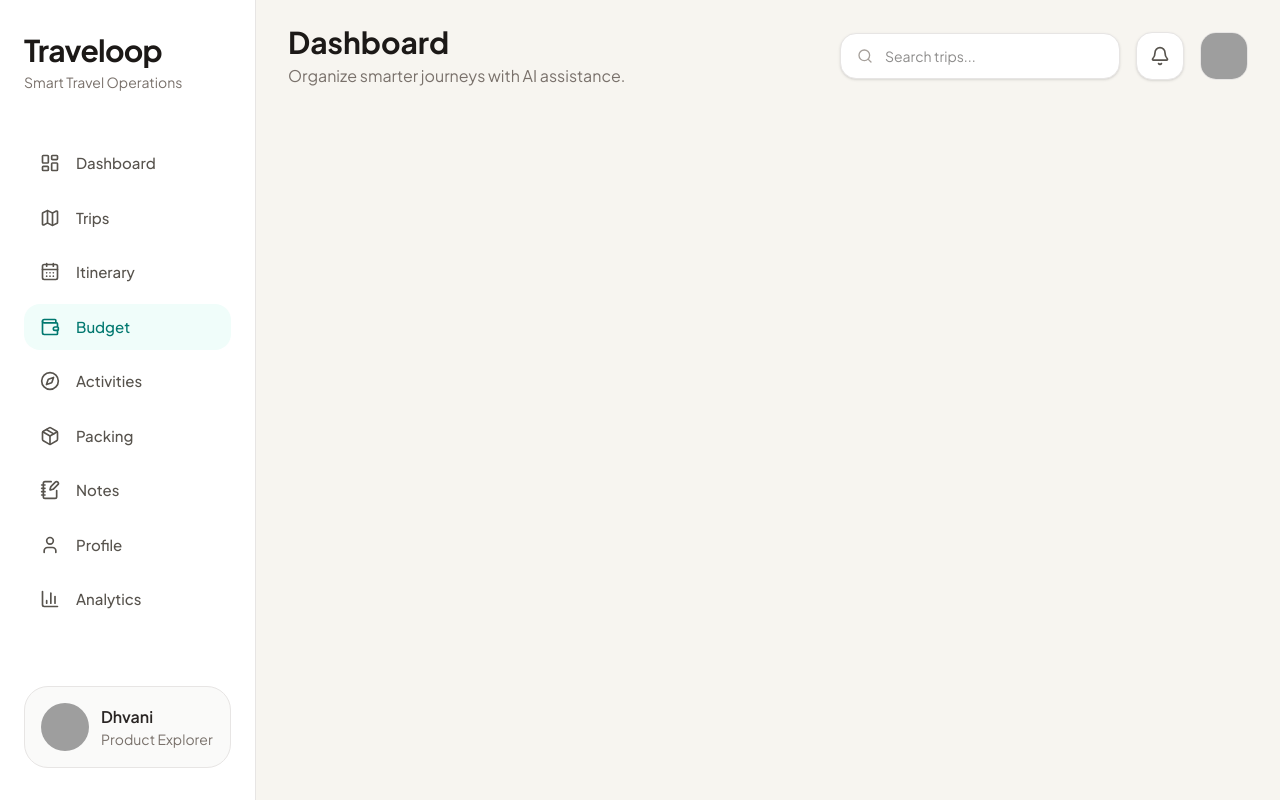
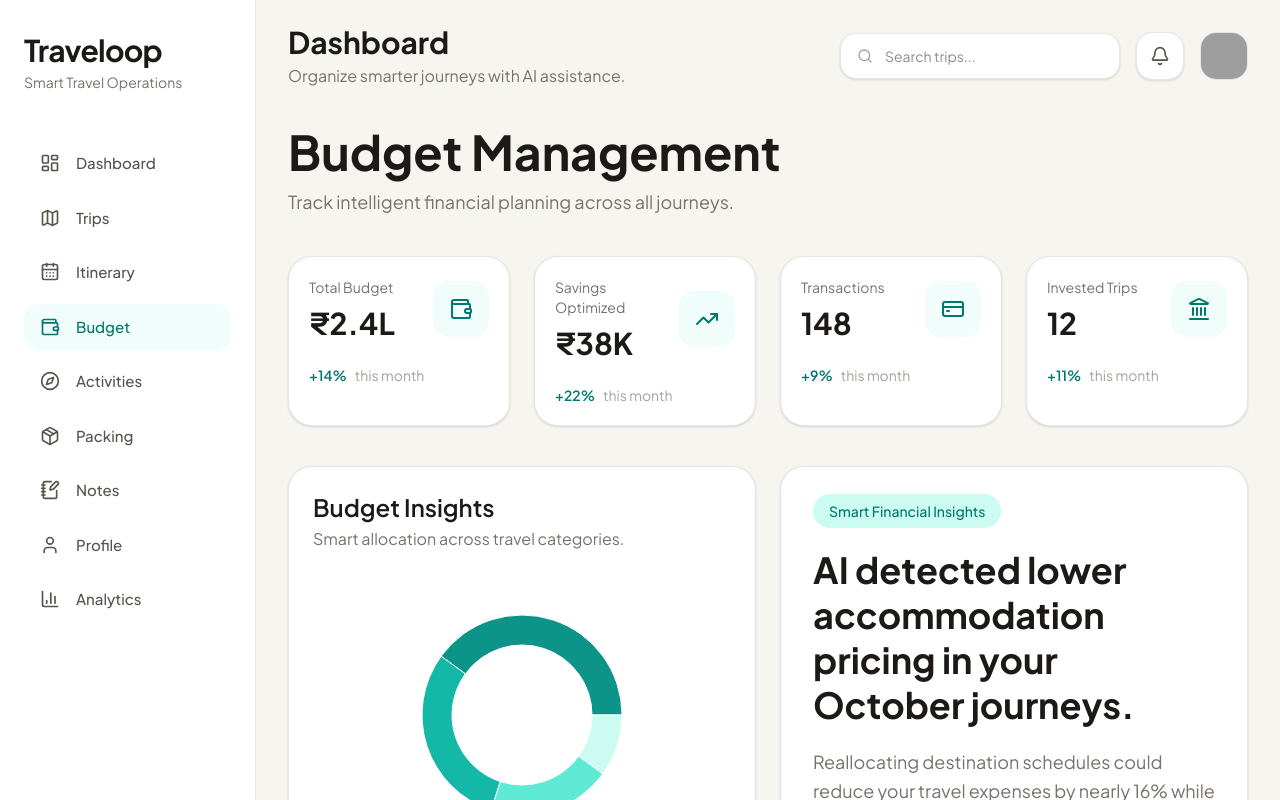
Before and after one commit to Swaggyop/odoo-traveloop-by-us, a React (Vite) app in the folder Frontend/: page /budget in a window 1280 px wide. Shown: the top 800 px of the page. Built offline with nearby package versions, Linux system fonts and the light colour scheme; grey boxes are pictures that could not be loaded.

Commit message:
Built intelligent budget analytics and financial insights page

```diff
--- /dev/null
+++ b/Frontend/src/pages/budget/BudgetPage.jsx
@@ -0,0 +1,93 @@
+import {
+  Wallet,
+  TrendingUp,
+  CreditCard,
+  Landmark,
+} from "lucide-react";
+
+import StatsCard from "../../components/cards/StatsCard";
+import BudgetAnalyticsCard from "../../components/cards/BudgetAnalyticsCard";
+
+function BudgetPage() {
+  return (
+    <div>
+
+      {/* Header */}
+      <div className="mb-10">
+
+        <h1 className="text-5xl font-bold text-stone-900">
+          Budget Management
+        </h1>
+
+        <p className="text-stone-500 mt-3 text-lg">
+          Track intelligent financial planning across all journeys.
+        </p>
+
+      </div>
+
+      {/* Stats */}
+      <section className="grid grid-cols-1 md:grid-cols-2 xl:grid-cols-4 gap-6 mb-10">
+
+        <StatsCard
+          title="Total Budget"
+          value="₹2.4L"
+          change="+14%"
+          icon={<Wallet className="text-teal-700" />}
+        />
+
+        <StatsCard
+          title="Savings Optimized"
+          value="₹38K"
+          change="+22%"
+          icon={<TrendingUp className="text-teal-700" />}
+        />
+
+        <StatsCard
+          title="Transactions"
+          value="148"
+          change="+9%"
+          icon={<CreditCard className="text-teal-700" />}
+        />
+
+        <StatsCard
+          title="Invested Trips"
+          value="12"
+          change="+11%"
+          icon={<Landmark className="text-teal-700" />}
+        />
+
+      </section>
+
+      {/* Analytics */}
+      <section className="grid grid-cols-1 xl:grid-cols-2 gap-6">
+
+        <BudgetAnalyticsCard />
+
+        {/* Smart Insights */}
+        <div className="bg-white border border-stone-200 rounded-3xl p-8 shadow-sm">
+
+          <span className="bg-teal-100 text-teal-700 px-4 py-2 rounded-full text-sm font-medium">
+            Smart Financial Insights
+          </span>
+
+          <h2 className="text-4xl font-bold text-stone-900 mt-6 leading-tight">
+            AI detected lower accommodation pricing in your October journeys.
+          </h2>
+
+          <p className="text-stone-500 mt-5 leading-relaxed text-lg">
+            Reallocating destination schedules could reduce your travel expenses by nearly 16% while maintaining itinerary quality.
+          </p>
+
+          <button className="mt-8 bg-teal-600 hover:bg-teal-700 text-white px-6 py-3 rounded-2xl font-medium transition">
+            Optimize Expenses
+          </button>
+
+        </div>
+
+      </section>
+
+    </div>
+  );
+}
+
+export default BudgetPage;
--- a/Frontend/src/routes/AppRoutes.jsx
+++ b/Frontend/src/routes/AppRoutes.jsx
@@ -8,6 +8,7 @@ import DashboardLayout from "../components/layout/DashboardLayout";
 
 import DashboardPage from "../pages/dashboard/DashboardPage";
 import MyTrips from "../pages/trips/MyTrips";
+import BudgetPage from "../pages/budget/BudgetPage";
 
 function AppRoutes() {
   return (
@@ -27,6 +28,11 @@ function AppRoutes() {
             element={<MyTrips />}
           />
 
+          <Route
+            path="/budget"
+            element={<BudgetPage />}
+          />
+
         </Routes>
 
       </DashboardLayout>
```
